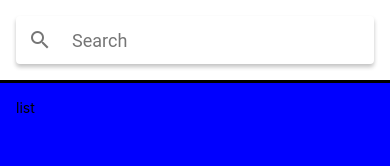
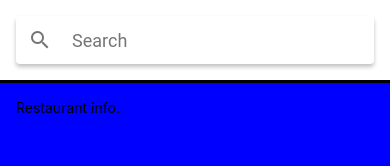
Before and after one commit to Cristianoaf81GIT/MealsToGo, a React Native app: screen / in a window 390 px wide. Shown: the top 166 px of the page. Built offline with nearby package versions, Linux system fonts and the light colour scheme.

Commit message:
class 106 restaurant info setup part I

```diff
--- a/App.js
+++ b/App.js
@@ -1,53 +1,12 @@
 import { StatusBar as ExpoStatusBar } from "expo-status-bar";
 import React from "react";
-import {
-  StatusBar,
-  StyleSheet,
-  Text,
-  View,
-  SafeAreaView,
-  Platform,
-} from "react-native";
-import { Searchbar } from "react-native-paper";
+import { RestaurantsScreen } from "./src/features/restaurants/screens/restaurants-screen";
 
 export default function App() {
-  const [searchQuery, setSearchQuery] = React.useState("");
-  const onChangeSearch = (query) => setSearchQuery(query);
   return (
-    <SafeAreaView style={styles.container} emulateUnlessSupported={true}>
+    <>
+      <RestaurantsScreen />
       <ExpoStatusBar style="auto" />
-      <View style={styles.search}>
-        <Searchbar
-          placeholder="Search"
-          onChangeText={onChangeSearch}
-          value={searchQuery}
-        />
-      </View>
-      <View style={styles.list}>
-        <Text>list</Text>
-      </View>
-    </SafeAreaView>
+    </>
   );
 }
-
-const styles = StyleSheet.create({
-  container: {
-    flex: 3,
-    alignItems: "center",
-    justifyContent: "center",
-    backgroundColor: "black",
-  },
-  search: {
-    padding: 16,
-    backgroundColor: "white",
-    width: "100%",
-    marginTop: Platform.OS === "android" ? StatusBar.currentHeight : 0,
-    marginBottom: 3,
-  },
-  list: {
-    flex: 2,
-    backgroundColor: "blue",
-    width: "100%",
-    padding: 16,
-  },
-});
--- /dev/null
+++ b/src/features/restaurants/components/restaurants-info.component.js
@@ -0,0 +1,6 @@
+import React from "react";
+import { Text } from "react-native";
+
+export const RestaurantInfo = () => {
+  return <Text>Restaurant info.</Text>;
+};
--- /dev/null
+++ b/src/features/restaurants/screens/restaurants-screen.js
@@ -0,0 +1,54 @@
+import React from "react";
+import { StatusBar as ExpoStatusBar } from "expo-status-bar";
+import {
+  StatusBar,
+  StyleSheet,
+  View,
+  SafeAreaView,
+  Platform,
+} from "react-native";
+import { Searchbar } from "react-native-paper";
+import { RestaurantInfo } from "../components/restaurants-info.component";
+
+export const RestaurantsScreen = () => {
+  const [searchQuery, setSearchQuery] = React.useState("");
+  const onChangeSearch = (query) => setSearchQuery(query);
+
+  return (
+    <SafeAreaView style={styles.container} emulateUnlessSupported={true}>
+      <ExpoStatusBar style="auto" />
+      <View style={styles.search}>
+        <Searchbar
+          placeholder="Search"
+          onChangeText={onChangeSearch}
+          value={searchQuery}
+        />
+      </View>
+      <View style={styles.list}>
+        <RestaurantInfo />
+      </View>
+    </SafeAreaView>
+  );
+};
+
+const styles = StyleSheet.create({
+  container: {
+    flex: 3,
+    alignItems: "center",
+    justifyContent: "center",
+    backgroundColor: "black",
+  },
+  search: {
+    padding: 16,
+    backgroundColor: "white",
+    width: "100%",
+    marginTop: Platform.OS === "android" ? StatusBar.currentHeight : 0,
+    marginBottom: 3,
+  },
+  list: {
+    flex: 2,
+    backgroundColor: "blue",
+    width: "100%",
+    padding: 16,
+  },
+});
```
